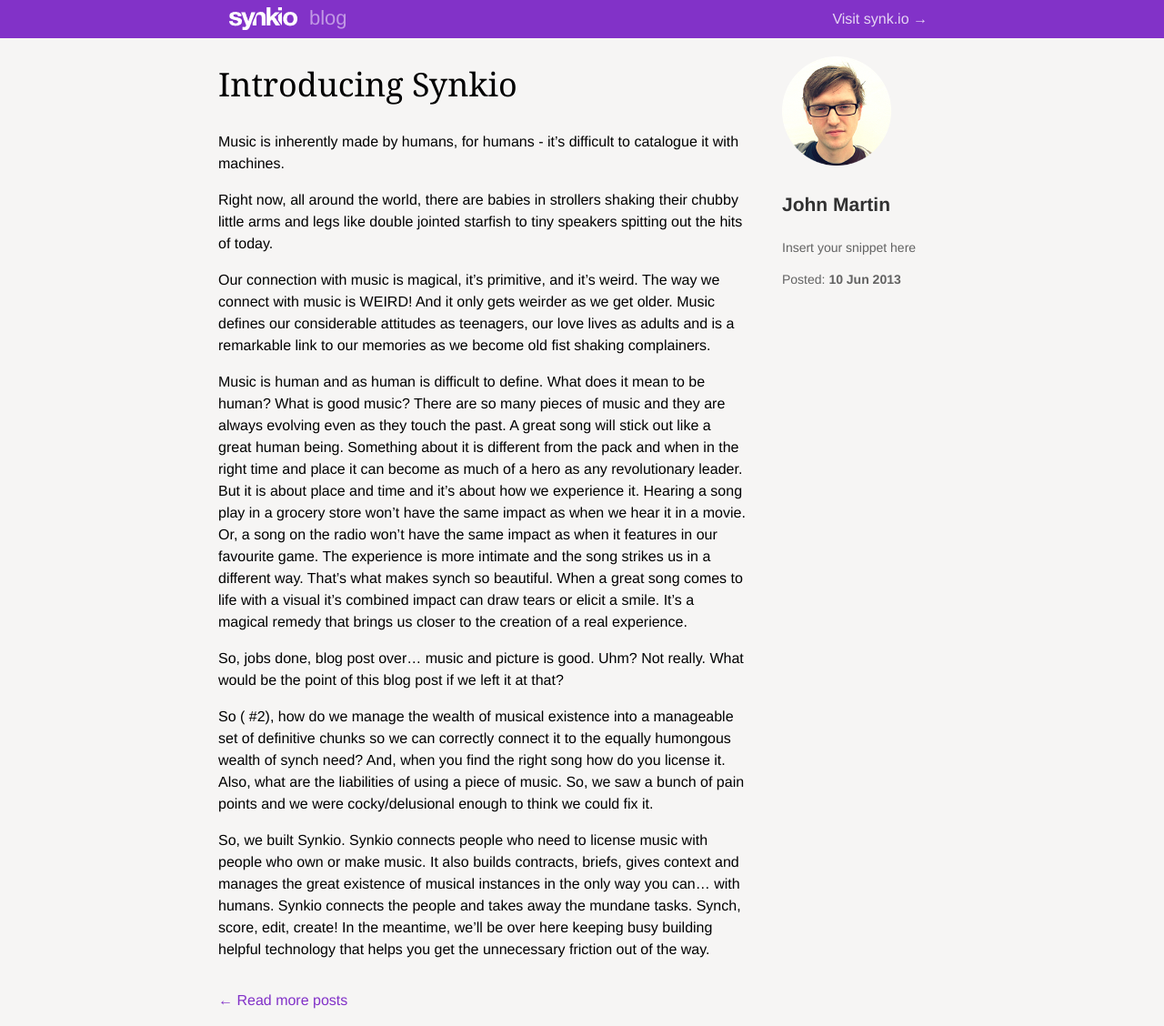
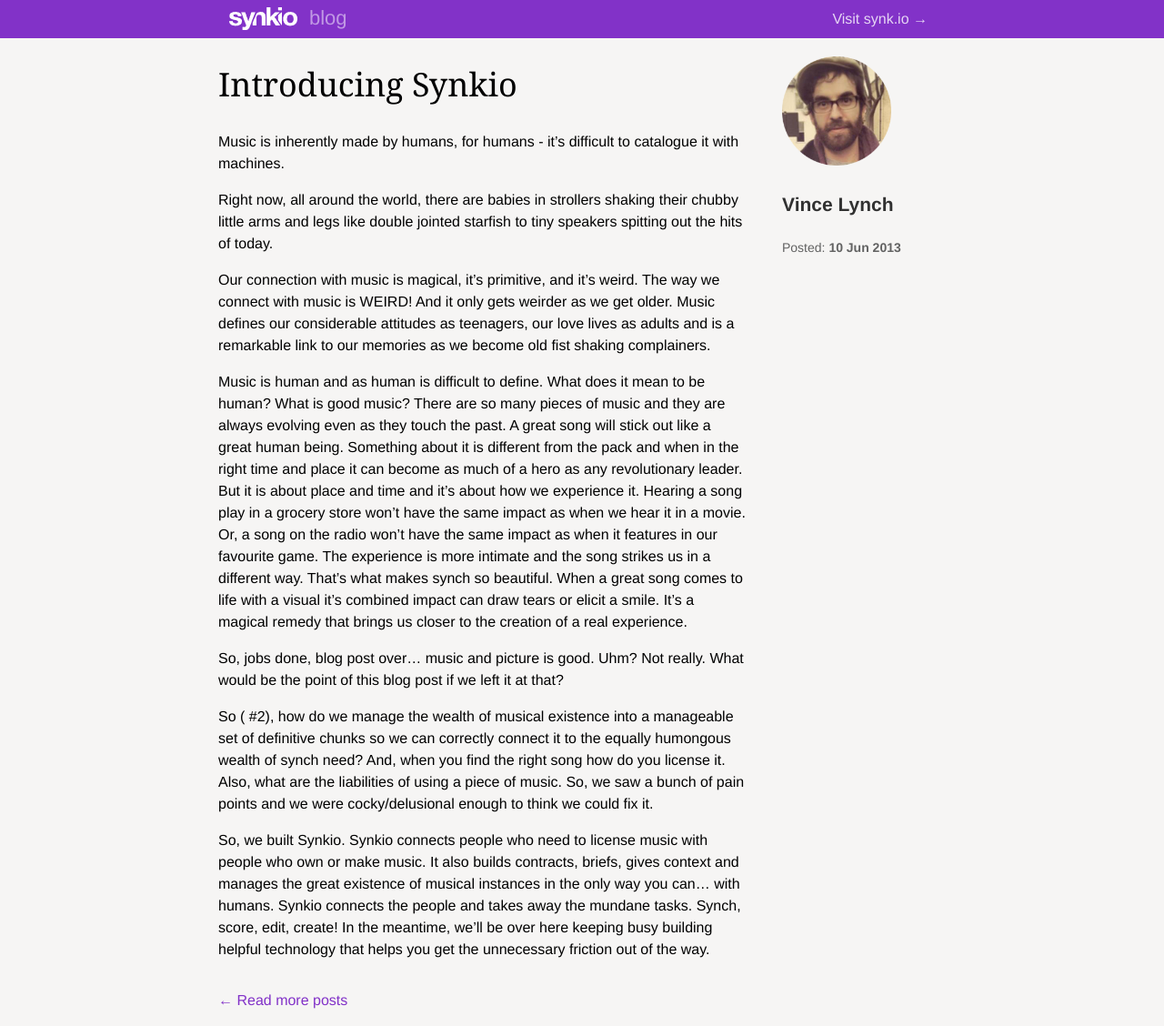
Before and after one commit to synkio/synkio-blog, a Jekyll site: the page built from _posts/2013-06-10-Introducing-Synkio.md, in a window 1280 px wide. Shown: the whole page at 91% size. Built offline with Jekyll 4.4.1, drawn with Linux system fonts in a browser that asks for light colours.

Commit message:
Change snippet and made it Vince

```diff
--- a/_posts/2013-06-10-Introducing-Synkio.md
+++ b/_posts/2013-06-10-Introducing-Synkio.md
@@ -2,8 +2,7 @@
 published: true
 layout: post
 title: Introducing Synkio
-who: john
-bio: Insert your snippet here
+who: vince
 ---
 
 Music is inherently made by humans, for humans - it's difficult to catalogue it with machines.
```
